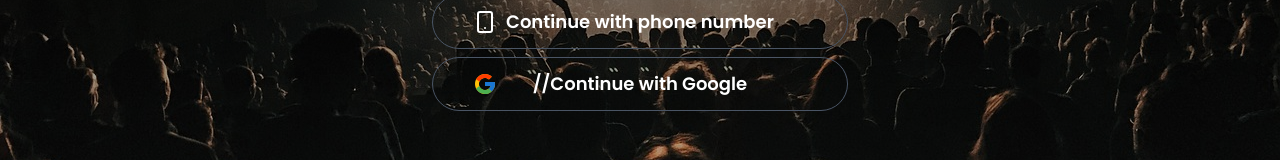
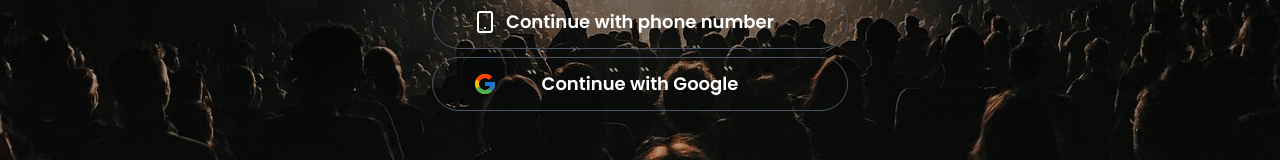
Before and after one commit to P4W3XX/better-spotify, a Next.js app: page /register in a window 1280 px wide. Shown: the part 485-645 px from the top of the page. Built offline with nearby package versions, Linux system fonts and the light colour scheme.

Commit message:
fix: remove comment from Google continue button text

```diff
--- a/app/register/page.tsx
+++ b/app/register/page.tsx
@@ -54,7 +54,7 @@ export default function LoginPage() {
           className="relative md:text-lg flex flex-row items-center justify-center font-semibold text-white rounded-4xl cursor-pointer  px-8 py-3 border-1 border-gray-600 hover:brightness-75 w-[24rem] md:w-[26rem]"
         >
           <FcGoogle className="absolute left-5 md:left-10 items-center w-6 h-6" />
-          <span >//Continue with Google</span>
+          <span >Continue with Google</span>
         </Link>
       </div>
     </main>
```
